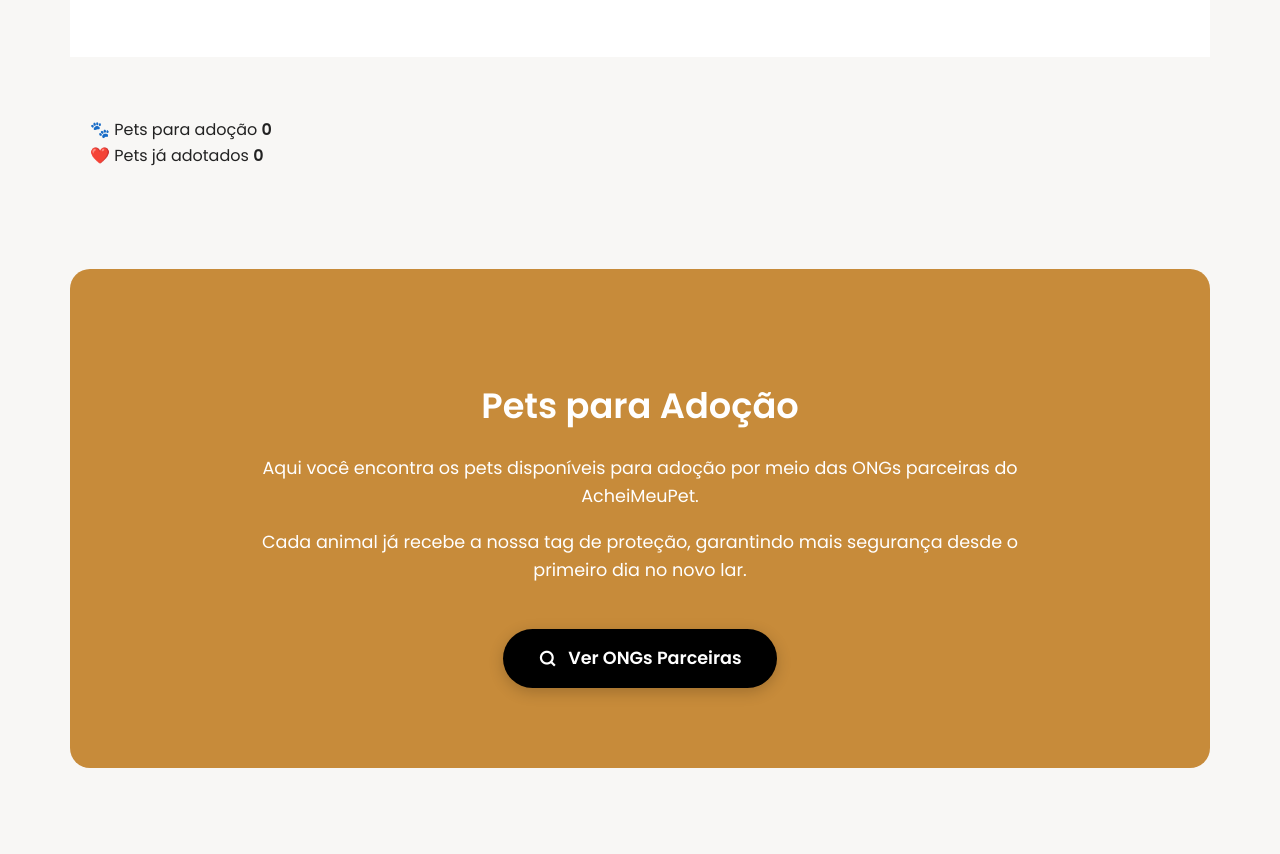
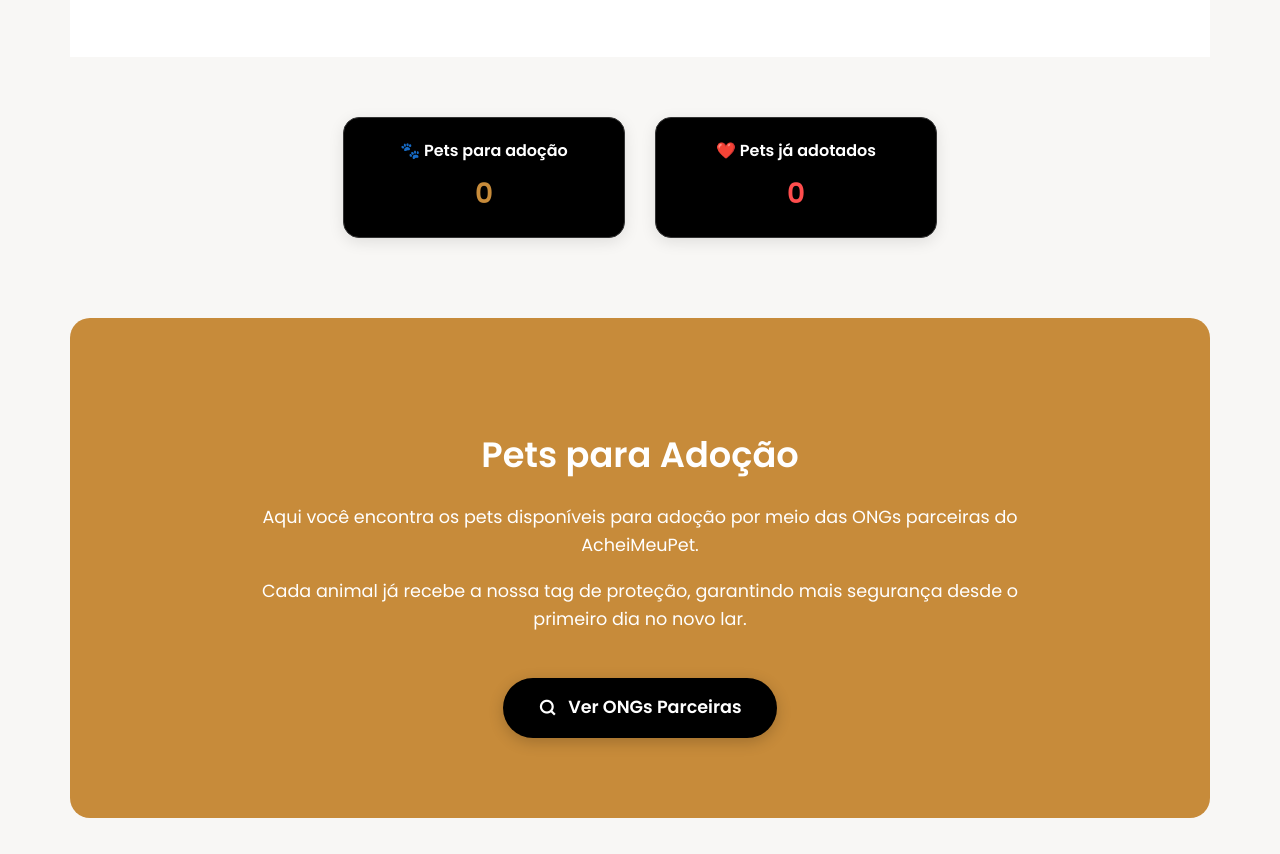
Before and after one commit to contatodbarbaro-bot/acheimeupet, a plain HTML site: page acheimeupet/index.html in a window 1280 px wide. Shown: the part 4092-4946 px from the top of the page. Drawn offline with nearby package versions, Linux system fonts and the light colour scheme.

Commit message:
Update index.html

```diff
--- a/acheimeupet/index.html
+++ b/acheimeupet/index.html
@@ -123,12 +123,48 @@ section {
   color: var(--escuro);
 }
 
-/* Contador */
-.counter {
-  font-size: 18px;
-  color: var(--escuro);
-  margin-top: 30px;
-  font-weight: 500;
+/* Contador - PADRONIZADO COM FUNDO PRETO */
+.contador-impacto {
+  padding: 40px 20px;
+  text-align: center;
+  background: transparent; /* Deixa o fundo da seção limpo */
+  max-width: 800px;
+  margin: 20px auto;
+}
+
+.impacto-container {
+  display: flex;
+  justify-content: center;
+  gap: 30px;
+  flex-wrap: wrap;
+}
+
+.impacto-badge {
+  background: #000; /* Fundo Preto solicitado */
+  padding: 20px 30px;
+  border-radius: 16px;
+  font-weight: 600;
+  color: #fff; /* Texto Branco para contraste */
+  border: 1px solid #333;
+  min-width: 220px;
+  transition: transform 0.3s ease, box-shadow 0.3s ease;
+  box-shadow: 0 4px 15px rgba(0,0,0,0.1);
+}
+
+.impacto-badge:hover {
+  transform: translateY(-5px);
+  box-shadow: 0 8px 25px rgba(0,0,0,0.2);
+}
+
+.impacto-badge strong {
+  display: block;
+  font-size: 28px;
+  color: var(--caramelo-exato); /* Mantém o caramelo nos números */
+  margin-top: 8px;
+}
+
+.impacto-badge.adotados strong {
+  color: #ff4d4d; /* Vermelho vibrante para os adotados */
 }
 
 /* Texto introdutório de seção */
@@ -652,11 +688,17 @@ footer a { color: #fff; }
   </div>
 </section>
 
-<!-- SEÇÃO DE IMPACTO EM TEMPO REAL -->
+<!-- SEÇÃO DE IMPACTO EM TEMPO REAL - PADRONIZADA COM FUNDO PRETO -->
 <section class="contador-impacto">
   <div class="impacto-container">
-    <div class="impacto-badge">🐾 Pets para adoção <strong id="qtd-adocao">0</strong></div>
-    <div class="impacto-badge adotados">❤️ Pets já adotados <strong id="qtd-adotados">0</strong></div>
+    <div class="impacto-badge">
+      🐾 Pets para adoção
+      <strong id="qtd-adocao">0</strong>
+    </div>
+    <div class="impacto-badge adotados">
+      ❤️ Pets já adotados
+      <strong id="qtd-adotados">0</strong>
+    </div>
   </div>
 </section>
 
```
